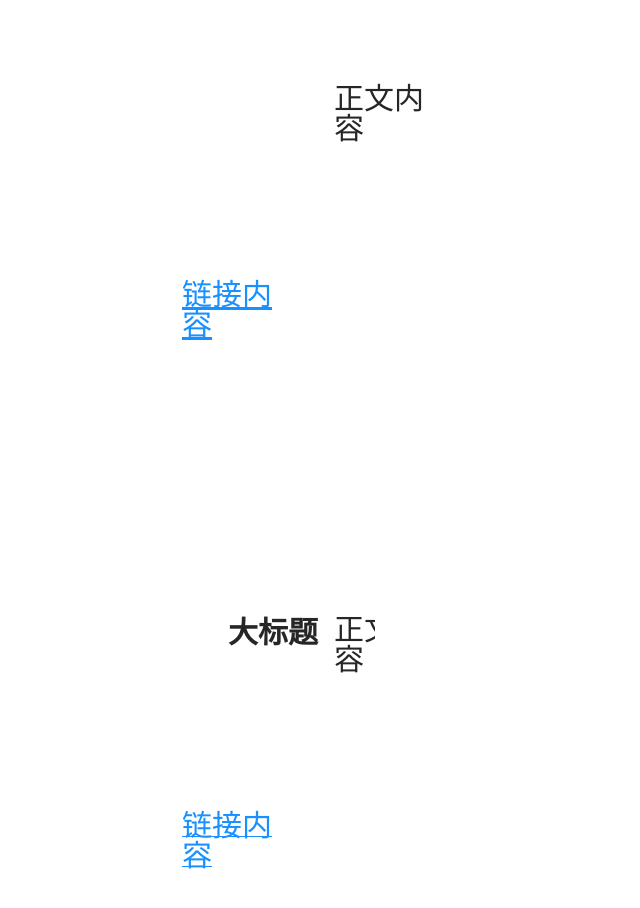
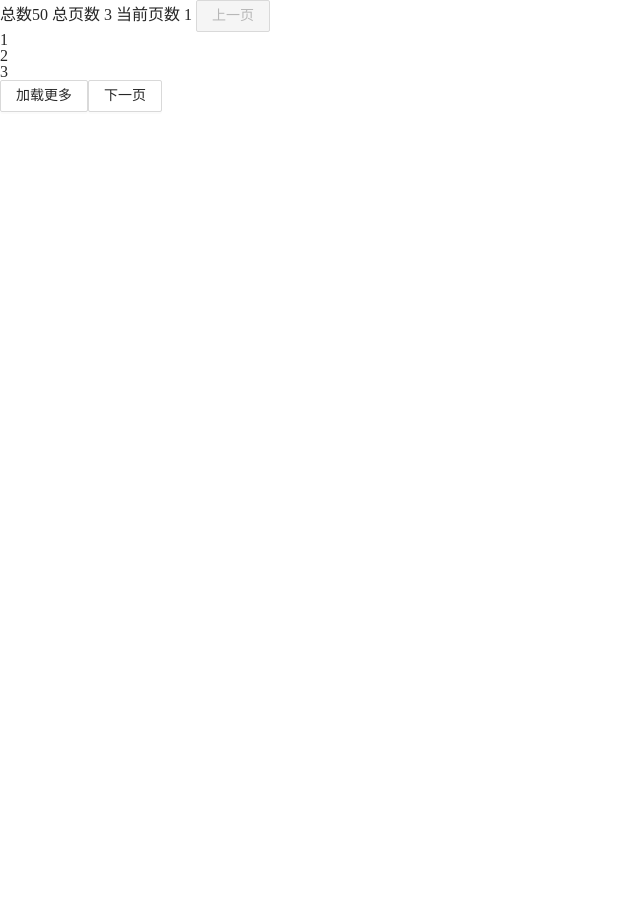
Before and after one commit to zhengwei741/h5-editer, a Vue app: page /test in a window 1280 px wide. Shown: the top 908 px of the page, without its empty margins (0-640 px from the left). After the commit the page ends 800 px from the top, so only its background shows below. Built offline with nearby package versions, Linux system fonts and the light colour scheme; no server answers.

Commit message:
feat: 添加分页钩子函数

```diff
--- /dev/null
+++ b/src/hooks/usePagination.ts
@@ -0,0 +1,64 @@
+import { ref, Ref, reactive, ComputedRef, computed } from 'vue'
+
+export type paginationAction = (param: queryParam) => Promise<any>
+
+export interface queryParam {
+  pageSize: number
+  pageNum: number
+  [key: string]: any
+}
+
+const usePagination = (
+  action: paginationAction,
+  total: ComputedRef<number> | Ref<number>,
+  queryParam: queryParam = { pageNum: 0, pageSize: 10 }
+) => {
+  const isLoading = ref(false)
+
+  const isLastPage = computed(() => param.pageNum + 1 === totalPage.value)
+
+  const isFirstPage = computed(() => param.pageNum === 0)
+
+  const nextPage = () => {
+    param.pageNum++
+    return queryData()
+  }
+
+  const prevPage = () => {
+    param.pageNum--
+    return queryData()
+  }
+
+  const goToPage = (pageNum: number) => {
+    param.pageNum = pageNum
+    return queryData()
+  }
+
+  const param = reactive<queryParam>(queryParam)
+
+  const queryData = async () => {
+    try {
+      isLoading.value = true
+      return await action(param)
+    } finally {
+      isLoading.value = false
+    }
+  }
+
+  const totalPage = computed(() => Math.ceil(total.value / param.pageSize))
+
+  const currentPage = computed(() => param.pageNum + 1)
+
+  return {
+    currentPage,
+    totalPage,
+    isLoading,
+    isLastPage,
+    isFirstPage,
+    nextPage,
+    prevPage,
+    goToPage,
+  }
+}
+
+export default usePagination
--- a/src/views/test/index.vue
+++ b/src/views/test/index.vue
@@ -1,172 +1,69 @@
 <template>
-  <!-- <IconSwitch></IconSwitch> -->
-  <!-- <image-uploader /> -->
-  <div id="test">
-    <div
-      class="content-inner"
-      id="editerContent"
-      data-v-681b2dd8=""
-      style="
-        background-color: rgb(255, 255, 255);
-        background-repeat: no-repeat;
-        background-size: cover;
-        height: 530px;
-      "
-    >
-      <div
-        class="edit-wrapper"
-        data-cid="ae8760cc-43e9-4b57-b462-76dc9d601fc3"
-        data-v-681b2dd8=""
-        style="position: absolute; top: 309px; left: 114px; width: 100px"
-      >
-        <h2
-          data-v-681b2dd8=""
-          style="
-            font-size: 30px;
-            font-weight: bold;
-            width: 100px;
-            padding: 0px;
-            border-style: none;
-            border-color: rgb(0, 0, 0);
-            border-width: 0px;
-            border-radius: 0px;
-            box-shadow: rgb(0, 0, 0) 0px 0px 0px;
-            opacity: 1;
-            position: absolute;
-            left: 114px;
-            top: 309px;
-            right: 0px;
-          "
-        >
-          大标题
-        </h2>
-        <!--v-if-->
-      </div>
-      <div
-        class="edit-wrapper"
-        data-cid="d155bbdd-78d1-41b7-9d3b-a5d774f0666e"
-        data-v-681b2dd8=""
-        style="position: absolute; top: 42px; left: 167px; width: 100px"
-      >
-        <p
-          data-v-681b2dd8=""
-          style="
-            font-size: 30px;
-            width: 100px;
-            padding: 0px;
-            border-style: none;
-            border-color: rgb(0, 0, 0);
-            border-width: 0px;
-            border-radius: 0px;
-            box-shadow: rgb(0, 0, 0) 0px 0px 0px;
-            opacity: 1;
-            position: absolute;
-            left: 167px;
-            top: 42px;
-            right: 0px;
-          "
-        >
-          正文内容
-        </p>
-        <!--v-if-->
-      </div>
-      <div
-        class="edit-wrapper"
-        data-cid="79141ace-c901-418c-8ac4-1fe64c846c29"
-        data-v-681b2dd8=""
-        style="position: absolute; top: 140px; left: 91px; width: 100px"
-      >
-        <p
-          data-v-681b2dd8=""
-          style="
-            font-size: 30px;
-            text-decoration: underline;
-            color: rgb(24, 144, 255);
-            width: 100px;
-            padding: 0px;
-            border-style: none;
-            border-color: rgb(0, 0, 0);
-            border-width: 0px;
-            border-radius: 0px;
-            box-shadow: rgb(0, 0, 0) 0px 0px 0px;
-            opacity: 1;
-            position: absolute;
-            left: 91px;
-            top: 140px;
-            right: 0px;
-          "
-        >
-          链接内容
-        </p>
-        <!--v-if-->
-      </div>
-    </div>
-  </div>
-  <img id="img" />
+  总数{{ total }}
+
+  总页数 {{ totalPage }}
+
+  当前页数 {{ currentPage }}
+
+  <a-button :disabled="isFirstPage" :loading="isLoading" @click="prevPage"
+    >上一页</a-button
+  >
+
+  <ul>
+    <li @click="goto(item)" v-for="item of totalPage" :key="item">
+      {{ item }}
+    </li>
+  </ul>
+
+  <a-button>加载更多</a-button>
+
+  <a-button :disabled="isLastPage" :loading="isLoading" @click="nextPage"
+    >下一页</a-button
+  >
 </template>
 
 <script lang="ts">
-import { defineComponent, watch, ref } from 'vue'
-
-import html2canvas from 'html2canvas'
-
-// import IconSwitch from '@/components/IconSwitch/index.vue'
-// import ImageUploader from '@/components/imageUploader/index.vue'
-
-// import Cropper from 'cropperjs'
-import 'cropperjs/dist/cropper.css'
+import { defineComponent, ref } from 'vue'
+import usePagination from '@/hooks/usePagination'
+import axios from 'axios'
 
 export default defineComponent({
-  components: {
-    // IconSwitch,
-    // ImageUploader,
-  },
+  components: {},
   setup() {
-    const test = ref(false)
+    const action = (params = { pageNum: 0, pageSize: 10 }) => {
+      console.log(params)
+      return axios.get('/api/test', {
+        params,
+      })
+    }
+    const total = ref(50)
+    const {
+      currentPage,
+      totalPage,
+      isLoading,
+      isLastPage,
+      isFirstPage,
+      nextPage,
+      prevPage,
+      goToPage,
+    } = usePagination(action, total, { pageNum: 0, pageSize: 20 })
 
-    watch(test, (newV, oldV, cleanUp) => {
-      console.log(newV)
-      console.log(oldV)
-      console.log(cleanUp)
-      cleanUp(() => {
-        console.log(111)
-      })
-    })
-
-    setTimeout(() => {
-      const el = document.getElementById('test') as HTMLElement
-      html2canvas(el, { width: 375, useCORS: true, scale: 1 }).then(
-        (canvas) => {
-          const img = document.getElementById('img') as HTMLElement
-          img.setAttribute('src', canvas.toDataURL())
-        }
-      )
-    }, 500)
+    const goto = (page: number) => {
+      goToPage(--page)
+    }
 
     return {
-      test,
+      currentPage,
+      totalPage,
+      isLoading,
+      isLastPage,
+      isFirstPage,
+      nextPage,
+      prevPage,
+      total,
+      goto,
     }
   },
-  // mounted() {
-  //   const image = document.getElementById('image') as HTMLImageElement
-  //   new Cropper(image, {
-  //     aspectRatio: 16 / 9,
-  //     crop(event) {
-  //       console.log(event.detail.x)
-  //       console.log(event.detail.y)
-  //       console.log(event.detail.width)
-  //       console.log(event.detail.height)
-  //       console.log(event.detail.rotate)
-  //       console.log(event.detail.scaleX)
-  //       console.log(event.detail.scaleY)
-  //     },
-  //   })
-  // },
-  // methods: {
-  //   beforeUpload(file: any) {
-  //     console.log(file)
-  //   },
-  // },
 })
 </script>
 <style lang="less" scoped>
```
Also changed, not shown: server.js (+9 -0 lines).
